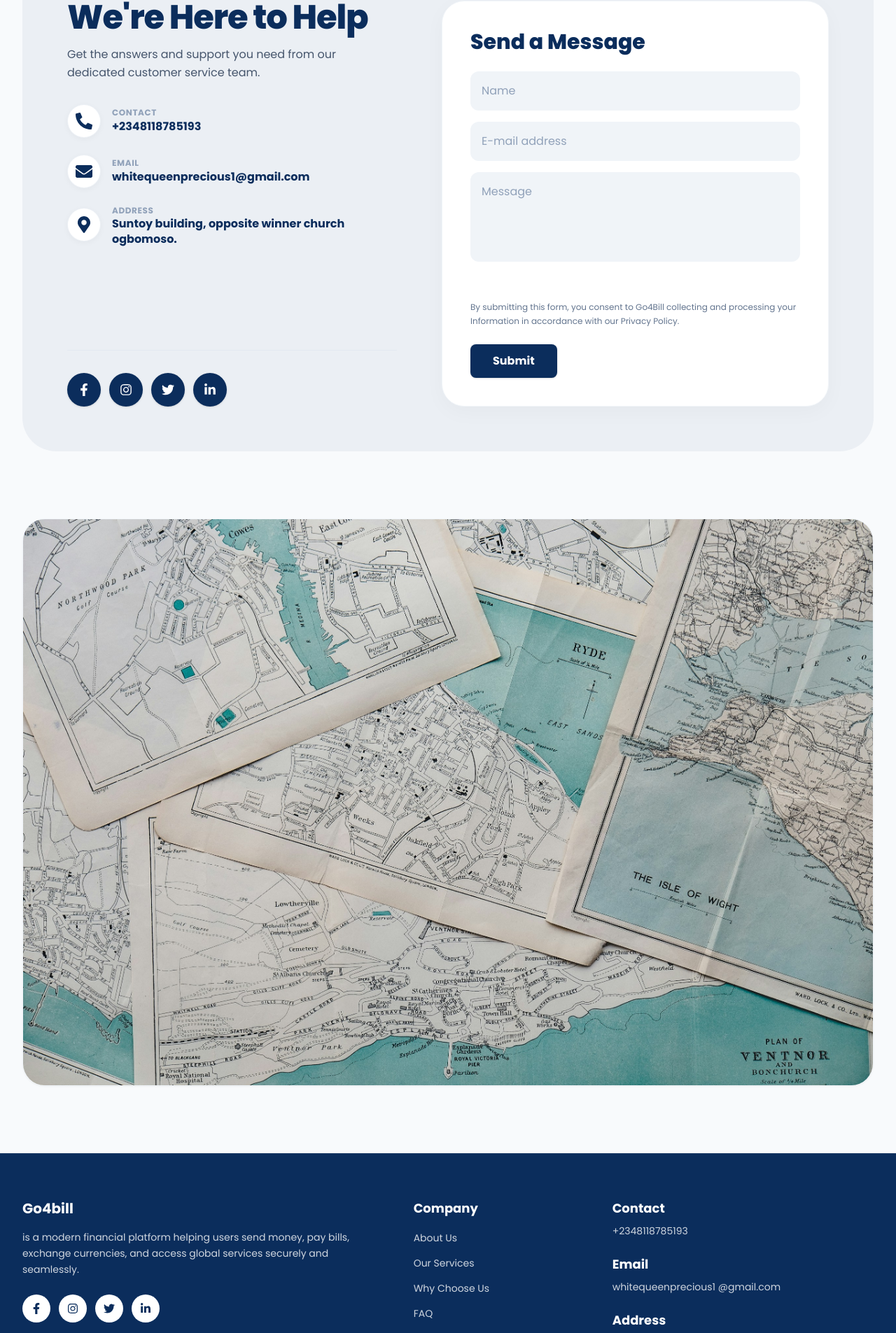
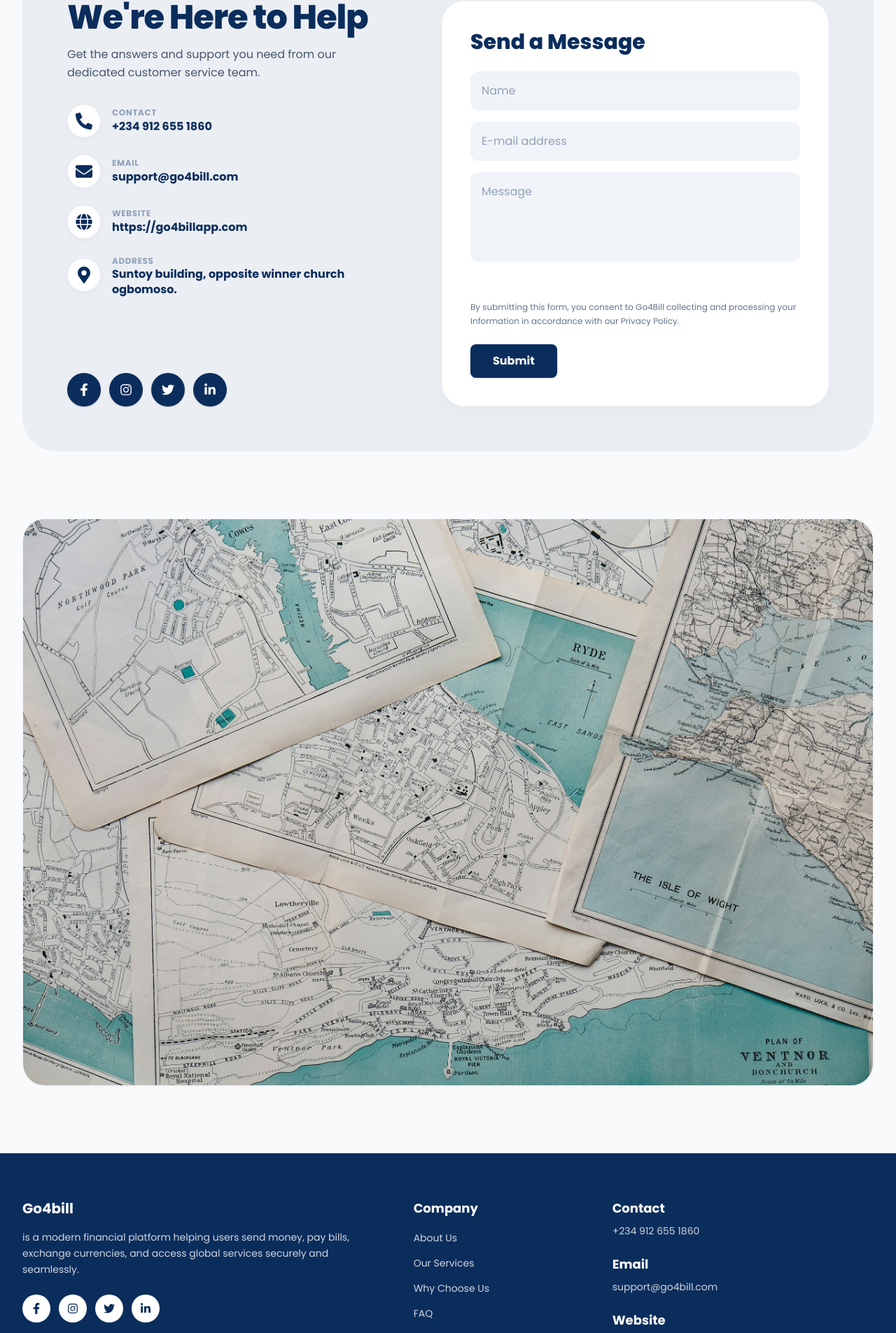
Before and after one commit to Sunmence-team/go4bill_landing, a React (Vite) app: page /contact in a window 1280 px wide. Shown: the part 575-2480 px from the top of the page at 70% size. Built offline with nearby package versions, Linux system fonts and the light colour scheme.

Commit message:
done with the contacts info

```diff
--- a/src/components/Footer.tsx
+++ b/src/components/Footer.tsx
@@ -84,12 +84,23 @@ const Footer: React.FC = () => {
           {/* Right Column for Contact */}
           <div className="md:col-span-4 flex flex-col justify-start">
             <h3 className="text-lg font-bold text-white mb-2 font-sans">Contact</h3>
-            <p className="text-white/80 text-sm mb-6 font-sans">+2348118785193</p>
+            <p className="text-white/80 text-sm mb-6 font-sans">
+              <a href="tel:+2349126551860" className="hover:text-white transition-colors">
+                +234 912 655 1860
+              </a>
+            </p>
 
             <h3 className="text-lg font-bold text-white mb-2 font-sans">Email</h3>
             <p className="text-white/80 text-sm mb-6 font-sans">
-              <a href="mailto:whitequeenprecious1@gmail.com" className="hover:text-white transition-colors">
-                whitequeenprecious1 @gmail.com
+              <a href="mailto:support@go4bill.com" className="hover:text-white transition-colors">
+                support@go4bill.com
+              </a>
+            </p>
+
+            <h3 className="text-lg font-bold text-white mb-2 font-sans">Website</h3>
+            <p className="text-white/80 text-sm mb-6 font-sans">
+              <a href="https://go4billapp.com" target="_blank" rel="noopener noreferrer" className="hover:text-white transition-colors">
+                https://go4billapp.com
               </a>
             </p>
 
--- a/src/pages/Contact.tsx
+++ b/src/pages/Contact.tsx
@@ -1,7 +1,7 @@
 import React, { useState } from "react";
 import PageHeader from "../components/PageHeader";
 import { motion } from "motion/react";
-import { FaPhoneAlt, FaEnvelope, FaMapMarkerAlt, FaFacebookF, FaInstagram, FaTwitter, FaLinkedinIn } from "react-icons/fa";
+import { FaPhoneAlt, FaEnvelope, FaGlobe, FaMapMarkerAlt, FaFacebookF, FaInstagram, FaTwitter, FaLinkedinIn } from "react-icons/fa";
 import assests from "../assets/assets";
 
 const Contact: React.FC = () => {
@@ -61,8 +61,8 @@ const Contact: React.FC = () => {
                     <span className="block text-[10px] sm:text-xs font-bold text-slate-400 uppercase tracking-wider font-sans">
                       Contact
                     </span>
-                    <a href="tel:+2348118785193" className="text-sm sm:text-base font-bold text-[#0B2D5C] hover:underline font-sans">
-                      +2348118785193
+                    <a href="tel:+2349126551860" className="text-sm sm:text-base font-bold text-[#0B2D5C] hover:underline font-sans">
+                      +234 912 655 1860
                     </a>
                   </div>
                 </div>
@@ -76,8 +76,23 @@ const Contact: React.FC = () => {
                     <span className="block text-[10px] sm:text-xs font-bold text-slate-400 uppercase tracking-wider font-sans">
                       Email
                     </span>
-                    <a href="mailto:whitequeenprecious1@gmail.com" className="text-sm sm:text-base font-bold text-[#0B2D5C] hover:underline font-sans break-all">
-                      whitequeenprecious1@gmail.com
+                    <a href="mailto:support@go4bill.com" className="text-sm sm:text-base font-bold text-[#0B2D5C] hover:underline font-sans break-all">
+                      support@go4bill.com
+                    </a>
+                  </div>
+                </div>
+
+                {/* Website info */}
+                <div className="flex gap-4 items-center">
+                  <div className="w-10 h-10 sm:w-12 sm:h-12 rounded-full bg-white shadow-[0_2px_8px_rgba(0,0,0,0.04)] border border-slate-200/60 flex items-center justify-center shrink-0 text-[#0B2D5C]">
+                    <FaGlobe className="text-xl sm:text-2xl" />
+                  </div>
+                  <div>
+                    <span className="block text-[10px] sm:text-xs font-bold text-slate-400 uppercase tracking-wider font-sans">
+                      Website
+                    </span>
+                    <a href="https://go4billapp.com" target="_blank" rel="noopener noreferrer" className="text-sm sm:text-base font-bold text-[#0B2D5C] hover:underline font-sans break-all">
+                      https://go4billapp.com
                     </a>
                   </div>
                 </div>
--- a/src/pages/PrivacyPolicy.tsx
+++ b/src/pages/PrivacyPolicy.tsx
@@ -593,24 +593,36 @@ const PrivacyPolicy: React.FC = () => {
                     <span className="text-white/60 font-semibold">
                       Website:
                     </span>{" "}
-                    Go4Bill Platform
+                    <a
+                      href="https://go4billapp.com"
+                      target="_blank"
+                      rel="noopener noreferrer"
+                      className="underline hover:text-white transition-colors"
+                    >
+                      https://go4billapp.com
+                    </a>
                   </p>
                   <p className="flex items-center gap-2">
                     <span className="text-white/60 font-semibold">
                       Privacy & Support Email:
                     </span>
                     <a
-                      href="mailto:whitequeenprecious1@gmail.com"
+                      href="mailto:support@go4bill.com"
                       className="underline hover:text-white transition-colors"
                     >
-                      whitequeenprecious1@gmail.com
+                      support@go4bill.com
                     </a>
                   </p>
                   <p className="flex items-center gap-2">
                     <span className="text-white/60 font-semibold">
                       Contact Phone:
                     </span>{" "}
-                    +2348118785193
+                    <a
+                      href="tel:+2349126551860"
+                      className="underline hover:text-white transition-colors"
+                    >
+                      +234 912 655 1860
+                    </a>
                   </p>
                 </div>
               </div>
```
